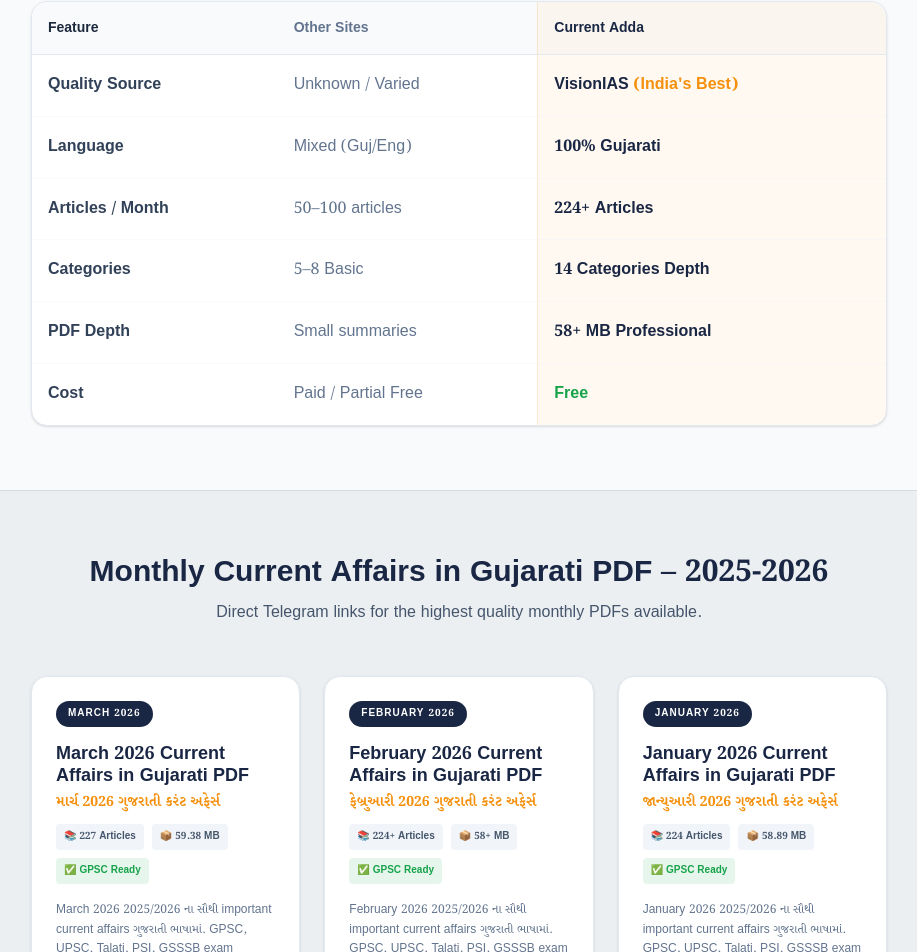
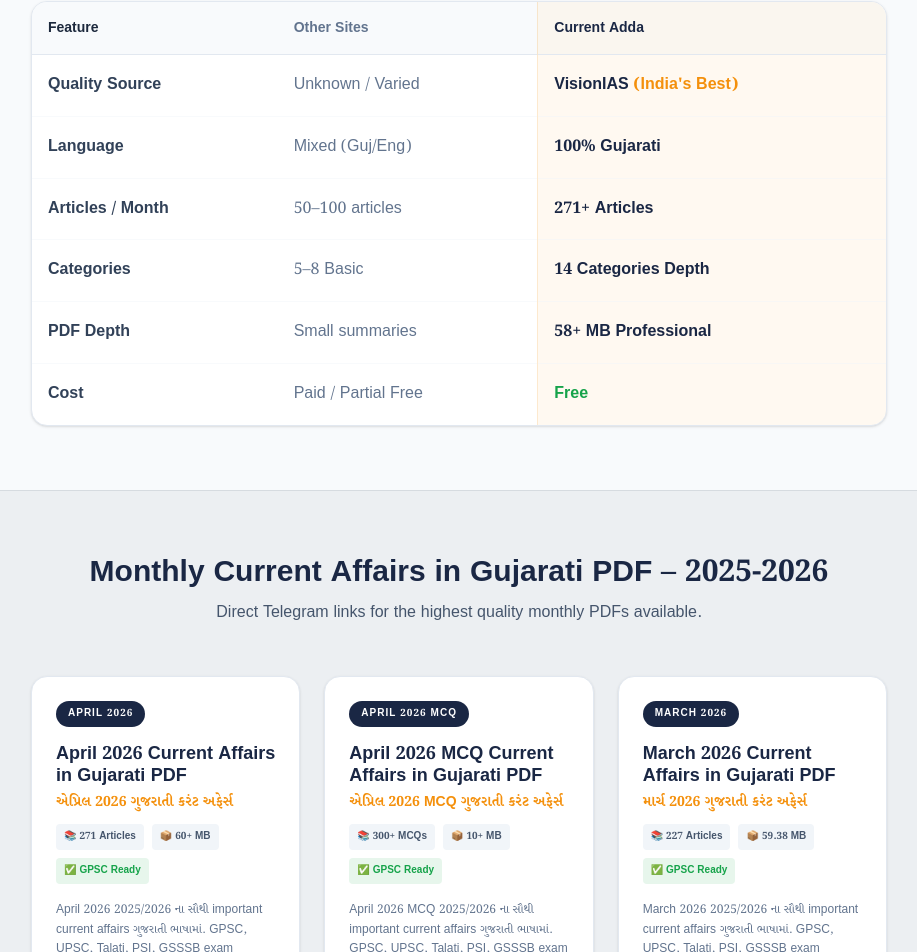
Before and after one commit to ajayambaliya/currentquiz, a Next.js app in the folder currentadda-pwa/: page /current-affairs-pdf-gujarati in a window 1280 px wide. Shown: the part 957-1909 px from the top of the page, without its empty margins (181-1098 px from the left). Built offline with nearby package versions, Linux system fonts and the light colour scheme; no server answers.

Commit message:
Add April 2026 Current Affairs PDF and MCQ to sharing page

```diff
--- a/currentadda-pwa/src/app/current-affairs-pdf-gujarati/page.tsx
+++ b/currentadda-pwa/src/app/current-affairs-pdf-gujarati/page.tsx
@@ -27,11 +27,11 @@ import {
 // SEO Meta Data
 export const metadata: Metadata = {
   title: 'Current Affairs in Gujarati PDF 2025-2026 | GPSC UPSC | VisionIAS Gujarati | કરંટ અફેર્સ',
-  description: 'ગુજરાતી કરંટ અફેર્સ 2025-2026 – VisionIAS-level quality, Gujarati language. Free PDF download for GPSC, UPSC, Talati, PSI. Oct 2025 to Mar 2026. Download directly from Telegram.',
-  keywords: 'Current Affairs in Gujarati, Current Affairs in Gujarati PDF, VisionIAS Current Affairs Gujarati, GPSC Current Affairs Gujarati, ગુજરાતી કરંટ અફેર્સ, Monthly Current Affairs Gujarati PDF, UPSC Gujarati Notes, Current Affairs PDF Download Gujarati 2025 2026',
+  description: 'ગુજરાતી કરંટ અફેર્સ 2025-2026 – VisionIAS-level quality, Gujarati language. Free PDF download for GPSC, UPSC, Talati, PSI. Oct 2025 to Apr 2026. Download directly from Telegram.',
+  keywords: 'April 2026 Current Affairs in Gujarati PDF, April 2026 Current Affairs MCQ PDF, Current Affairs in Gujarati, Current Affairs in Gujarati PDF, VisionIAS Current Affairs Gujarati, GPSC Current Affairs Gujarati, ગુજરાતી કરંટ અફેર્સ, Monthly Current Affairs Gujarati PDF, UPSC Gujarati Notes, Current Affairs PDF Download Gujarati 2025 2026',
   openGraph: {
     title: 'Gujarati Current Affairs PDF 2025-2026 – GPSC/UPSC Ready',
-    description: '224+ Articles per month. VisionIAS quality in Gujarati. Free Download on Telegram.',
+    description: '271+ Articles per month. VisionIAS quality in Gujarati. Free Download on Telegram.',
     url: 'https://currentadda.vercel.app/current-affairs-pdf-gujarati',
     type: 'website',
   },
@@ -44,6 +44,22 @@ export const revalidate = 86400;
 
 // Data Definitions
 const PDF_LIST = [
+  {
+    id: 'apr-2026',
+    monthEn: 'April 2026',
+    monthGu: 'એપ્રિલ 2026',
+    articles: '271 Articles',
+    size: '60+ MB',
+    telegramUrl: 'https://t.me/currentadda/20866',
+  },
+  {
+    id: 'apr-2026-mcq',
+    monthEn: 'April 2026 MCQ',
+    monthGu: 'એપ્રિલ 2026 MCQ',
+    articles: '300+ MCQs',
+    size: '10+ MB',
+    telegramUrl: 'https://t.me/currentadda/20867',
+  },
   {
     id: 'mar-2026',
     monthEn: 'March 2026',
@@ -137,7 +153,7 @@ const EXAMS = [
 const FAQS = [
   {
     q: "Current Affairs in Gujarati PDF free download ક્યાંથી મળે?",
-    a: "Telegram channel @currentadda પર free download available છે. દર મહિને 224+ articles સાથે professional PDF publish થાય છે."
+    a: "Telegram channel @currentadda પર free download available છે. દર મહિને 271+ articles અને 300+ MCQs સાથે professional PDF publish થાય છે."
   },
   {
     q: "VisionIAS Current Affairs Gujarati PDF ક્યાં મળે?",
@@ -145,11 +161,11 @@ const FAQS = [
   },
   {
     q: "GPSC exam માટે best current affairs source ક્યો છે?",
-    a: "GPSC preparation માટે monthly Gujarati current affairs PDF best છે — 14 categories, 224+ articles, exam-oriented coverage."
+    a: "GPSC preparation માટે monthly Gujarati current affairs PDF best છે — 14 categories, 271+ articles, 300+ MCQs, exam-oriented coverage."
   },
   {
     q: "Gujarati Current Affairs PDF ની size કેટલી છે?",
-    a: "દર monthly PDF approx. 58–59 MB છે, જેમાં 224+ clean, formatted articles include છે."
+    a: "દર monthly PDF approx. 58–65 MB છે, જેમાં 271+ clean, formatted articles include છે."
   },
   {
     q: "Current Affairs ક્યા categories cover થાય છે?",
@@ -157,7 +173,7 @@ const FAQS = [
   },
   {
     q: "કયા months ની Current Affairs Gujarati PDF available છે?",
-    a: "અત્યારે October 2025 થી લય ને March 2026 સુધી ના તમામ Current Affairs PDF available છે. દરેક month ની સીધી Telegram link થી ડાઉનલોડ કરી શકો છો."
+    a: "અત્યારે October 2025 થી લય ને April 2026 સુધી ના તમામ Current Affairs PDF available છે. દરેક month ની સીધી Telegram link થી ડાઉનલોડ કરી શકો છો."
   }
 ];
 
@@ -222,7 +238,7 @@ export default function GujaratiCurrentAffairsPdfPage() {
 
         <div className="max-w-4xl mx-auto text-center relative z-10">
           {/* Freshness Signal */}
-          <time dateTime="2026-04" className="inline-block text-[10px] uppercase font-bold tracking-widest text-[#f4900c] bg-[#f4900c]/10 px-3 py-1 rounded-full border border-[#f4900c]/20 mb-6">
+          <time dateTime="2026-04-15" className="inline-block text-[10px] uppercase font-bold tracking-widest text-[#f4900c] bg-[#f4900c]/10 px-3 py-1 rounded-full border border-[#f4900c]/20 mb-6">
             Last Updated: April 2026
           </time>
 
@@ -238,7 +254,7 @@ export default function GujaratiCurrentAffairsPdfPage() {
 
           <div className="flex justify-center mb-10 flex-wrap gap-x-6 gap-y-3">
             <span className="flex items-center gap-2 text-sm font-bold bg-white/10 px-4 py-2 rounded-lg">✅ VisionIAS Quality</span>
-            <span className="flex items-center gap-2 text-sm font-bold bg-white/10 px-4 py-2 rounded-lg">📚 224+ Articles/Month</span>
+            <span className="flex items-center gap-2 text-sm font-bold bg-white/10 px-4 py-2 rounded-lg">📚 271+ Articles & 300+ MCQs</span>
             <span className="flex items-center gap-2 text-sm font-bold bg-white/10 px-4 py-2 rounded-lg text-[#16a34a] bg-[#16a34a]/10">🆓 Free PDF</span>
             <span className="flex items-center gap-2 text-sm font-bold bg-white/10 px-4 py-2 rounded-lg">📱 10,000+ Students</span>
           </div>
@@ -294,7 +310,7 @@ export default function GujaratiCurrentAffairsPdfPage() {
               <tr className="border-b border-slate-100/50">
                 <td className="p-4 font-bold text-slate-700">Articles / Month</td>
                 <td className="p-4 text-slate-500">50–100 articles</td>
-                <td className="p-4 font-black text-[#1a2744] bg-[#ffecd0]/30 border-l border-[#f4900c]/20">224+ Articles</td>
+                <td className="p-4 font-black text-[#1a2744] bg-[#ffecd0]/30 border-l border-[#f4900c]/20">271+ Articles</td>
               </tr>
               <tr className="border-b border-slate-100/50">
                 <td className="p-4 font-bold text-slate-700">Categories</td>
@@ -409,7 +425,7 @@ export default function GujaratiCurrentAffairsPdfPage() {
         <div className="max-w-4xl mx-auto px-5">
           <div className="grid grid-cols-2 md:grid-cols-5 gap-6 text-center">
             <div>
-              <div className="text-3xl sm:text-4xl font-black text-[#1a2744] mb-2">6</div>
+              <div className="text-3xl sm:text-4xl font-black text-[#1a2744] mb-2">7</div>
               <div className="text-xs font-bold text-slate-500 uppercase">Months Available</div>
             </div>
             <div>
```
